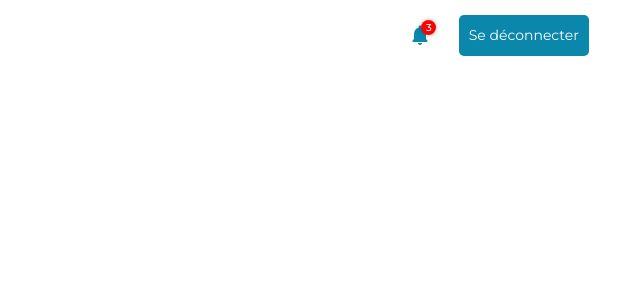
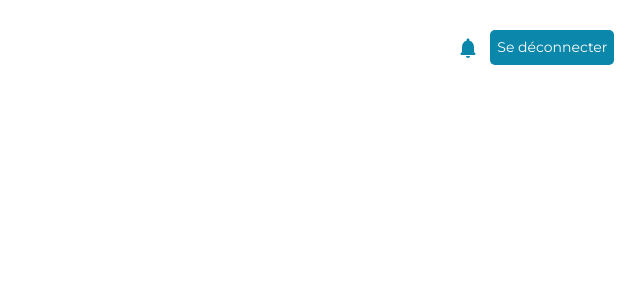
Before and after one commit to thaninamck/IT_Governance, a React (Vite) app in the folder frontend/: page /headerbis in a window 1280 px wide. Shown: the top 300 px of the page, without its empty margins (640-1280 px from the left). Built offline with nearby package versions, Linux system fonts and the light colour scheme.

Commit message:
create notification page+fixe some  styles

```diff
--- a/frontend/src/components/Header/Header.css
+++ b/frontend/src/components/Header/Header.css
@@ -12,7 +12,7 @@
 .headerbis_container {
     height: 70px;
     margin: 0;
-    padding: 0% 4% 0% 2%;
+    padding: 2% 2% 0% 2%;
     display: flex;
     align-items: center;
     justify-content: flex-end;
@@ -37,7 +37,6 @@
     display: flex;
     justify-content: space-between;
     align-items: center;
-    width: 15%;
 }
 
 /* Notification styles */
@@ -126,7 +125,7 @@
     color: white;
     font-size: 14px;
     cursor: pointer;
-    padding: 10px;
+    padding: 7px;
     text-align: center;
     transition: background-color 0.3s ease, color 0.3s ease, border 0.3s ease;
 }
@@ -134,8 +133,10 @@
 /* Hover effect for logout button */
 .headerbis_container .logout_button:hover {
     background-color: transparent;
-    border: 2px solid var(--blue-icons);
+    border: 1px solid var(--blue-icons);
     color: var(--blue-icons);
+    font-size: 14px;
+
 }
 
 /* --- Media Queries for responsiveness --- */
@@ -150,9 +151,7 @@
         width: 40%;  /* Adjust icons width for mobile */
     }
 
-    .headerbis_container .headerbis_icons {
-        width: 25%;  /* Adjust second icons container width */
-    }
+
 
     .notifications_popup {
         width: 200px;  /* Smaller popup on mobile */
@@ -179,9 +178,7 @@
         width: 35%;  /* Adjust icons width for tablet */
     }
 
-    .headerbis_container .headerbis_icons {
-        width: 20%;  /* Adjust second icons container width */
-    }
+
 
     .notifications_popup {
         width: 230px;  /* Slightly larger popup for tablets */
--- a/frontend/src/components/Header/HeaderBis.jsx
+++ b/frontend/src/components/Header/HeaderBis.jsx
@@ -2,6 +2,7 @@ import React, { useState } from 'react';
 import { useNavigate } from 'react-router-dom';
 import "./Header.css";
 import icons from '../../assets/Icons'; // Importer l'objet contenant les icônes
+import NotificationPopup from '../Notification/NotificationPopup';
 
 function HeaderBis() {
     const navigate = useNavigate();
@@ -20,29 +21,23 @@ function HeaderBis() {
             <div className="notification_icon_container">
               <icons.notifications
                 className="icon_notifications"
-                sx={{ color: 'var(--blue-icons)', cursor: 'pointer' }}
+                sx={{ color: 'var(--blue-icons)', cursor: 'pointer' ,marginRight:"10px"}}
                 onClick={() => {
                   setShowNotifications(!showNotifications);
                   setUnreadCount(0); // Réinitialiser les notifications non lues quand le popup est ouvert
                 }}
               />
-              {/* Marqueur des notifications non lues */}
-              {unreadCount > 0 && <span className="notification_marker">{unreadCount}</span>}
+              {/* Marqueur des notifications non lues
+              {unreadCount > 0 && <span className="notification_marker">{unreadCount}</span>}*/}
             </div>
 
             {showNotifications && (
-              <div className="notifications_popup">
-                <p>🔔 Nouvelle notification 1</p>
-                <p>🔔 Nouvelle notification 2</p>
-                <p>🔔 Nouvelle notification 3</p>
-              </div>
-            )}
+            <NotificationPopup setUnreadCount={setUnreadCount} />
+          )}
           </div>
 
          {/* Logout - Retour à la page de connexion */}
-<button className="logout_button" onClick={() => navigate('/login')}>
-  Se déconnecter
-</button>
+         <button className="logout_button" onClick={() => navigate('/login')}> Se déconnecter</button>
 
         </div>
       </div>
--- a/frontend/src/components/Notification/NotificationBar.css
+++ b/frontend/src/components/Notification/NotificationBar.css
@@ -1,9 +1,7 @@
 .notificationBar {
-    width: 75%;
-    background: white;
    /* border-radius: 8px;
     box-shadow: 0px 4px 6px rgba(0, 0, 0, 0.1);*/
-    padding: 10% ;
+    padding: 6% ;
 
 }
 
--- a/frontend/src/components/Notification/NotificationBar.jsx
+++ b/frontend/src/components/Notification/NotificationBar.jsx
@@ -34,6 +34,27 @@ const NotificationBar = () => {
     },
     {
       id: 5,
+      sender: "SL",
+      message: "Sara Lounes a ajouté une remarque concernant le contrôle 5.3 de la mission DSP.",
+      date: "11 DEC à 9:42 AM",
+      isRead: true,
+    },
+    {
+      id: 6,
+      sender: "SL",
+      message: "Sara Lounes a ajouté une remarque concernant le contrôle 5.3 de la mission DSP.",
+      date: "11 DEC à 9:42 AM",
+      isRead: true,
+    },
+    {
+      id: 7,
+      sender: "SL",
+      message: "Sara Lounes a ajouté une remarque concernant le contrôle 5.3 de la mission DSP.",
+      date: "11 DEC à 9:42 AM",
+      isRead: true,
+    },
+    {
+      id: 8,
       sender: "SL",
       message: "Sara Lounes a ajouté une remarque concernant le contrôle 5.3 de la mission DSP.",
       date: "11 DEC à 9:42 AM",
--- a/frontend/src/components/sideBar/SideBar.css
+++ b/frontend/src/components/sideBar/SideBar.css
@@ -2,7 +2,7 @@
     width: 20%; /* Ajustable pour les grands écrans */
     min-width: 220px; /* Largeur minimale */
     max-width: 280px; /* Largeur maximale */
-    height: 100vh; /* Par défaut, la hauteur est basée sur la hauteur de la fenêtre */
+    height:min-content; /* Par défaut, la hauteur est basée sur la hauteur de la fenêtre */
 
     background-color: var(--blue-menu);
     border-radius: 0% 5px 5px 0%;
@@ -124,7 +124,7 @@
 }
 
 .logout_section {
-    padding-bottom: 30px;
+
     width: 90%;
 
 }
@@ -155,11 +155,14 @@
         height: 830px;
     }
 }
+@media (min-height: 600px) {
+    .expanded {
+        width: 25%;
+        min-width: 180px;
+        height: 800px;
+    }
+}
 @media (max-width: 768px) {
-    .expanded {
-        width: 100px;
-        height: 60vh; /* Réduit la taille pour les tablettes */
-    }
 
 
      .menu_items > li span {
--- /dev/null
+++ b/frontend/src/pages/Notification.jsx
@@ -0,0 +1,26 @@
+import React from 'react';
+import SideBar from '../components/sideBar/SideBar';
+import HeaderBis from '../components/Header/HeaderBis';
+import NotificationBar from '../components/Notification/NotificationBar';
+
+function Notification() {
+  return (
+    <div className="flex ">
+      {/* Barre latérale fixe */}
+      <SideBar userRole="manager" className=" flex-shrink-0 h-full fixed" />
+
+      {/* Contenu principal défilable */}
+      <div className=" flex-1 flex flex-col h-screen overflow-y-auto">
+        {/* En-tête */}
+        <HeaderBis />
+
+        {/* Barre de notifications */}
+
+          <NotificationBar  />
+
+      </div>
+    </div>
+  );
+}
+
+export default Notification;
```
